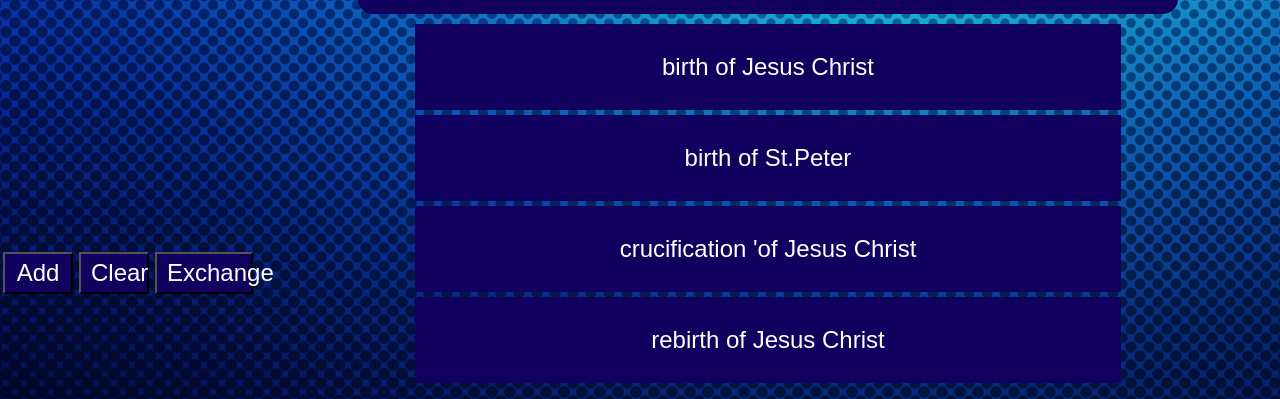
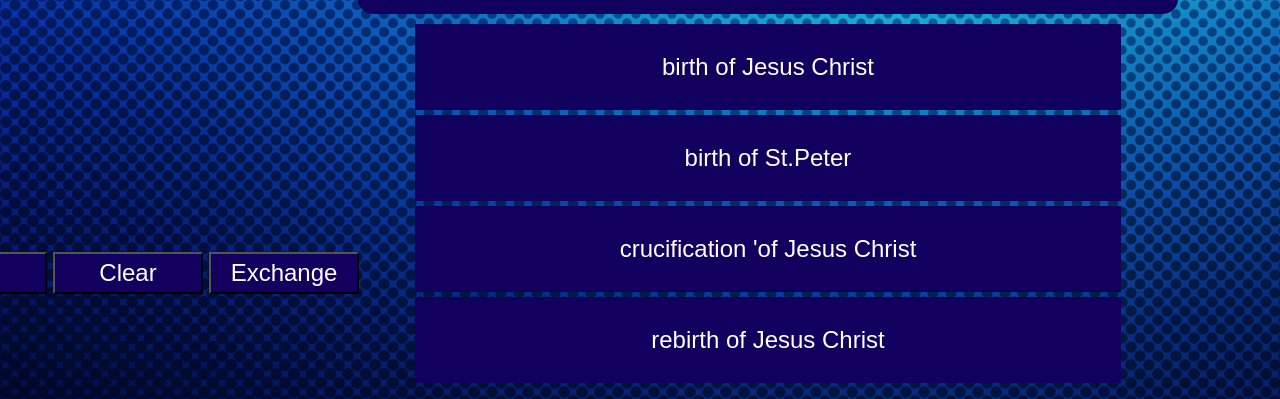
Before and after one commit to taranchahal/Trivia, a plain HTML site: page index.html in a window 1280 px wide. Shown: the part 401-800 px from the top of the page. Drawn offline with Linux system fonts and the light colour scheme; a script that the page names is missing.

Commit message:
Add files via upload

```diff
--- a/styles.css
+++ b/styles.css
@@ -19,7 +19,7 @@ h2{
 .btn{
   padding: 5px 10px;
   margin: 3px;
-  min-width: 70px;
+  min-width: 150px;
   background-color: #12005e;
   font-size: 1.5em;
   color: white;
```
